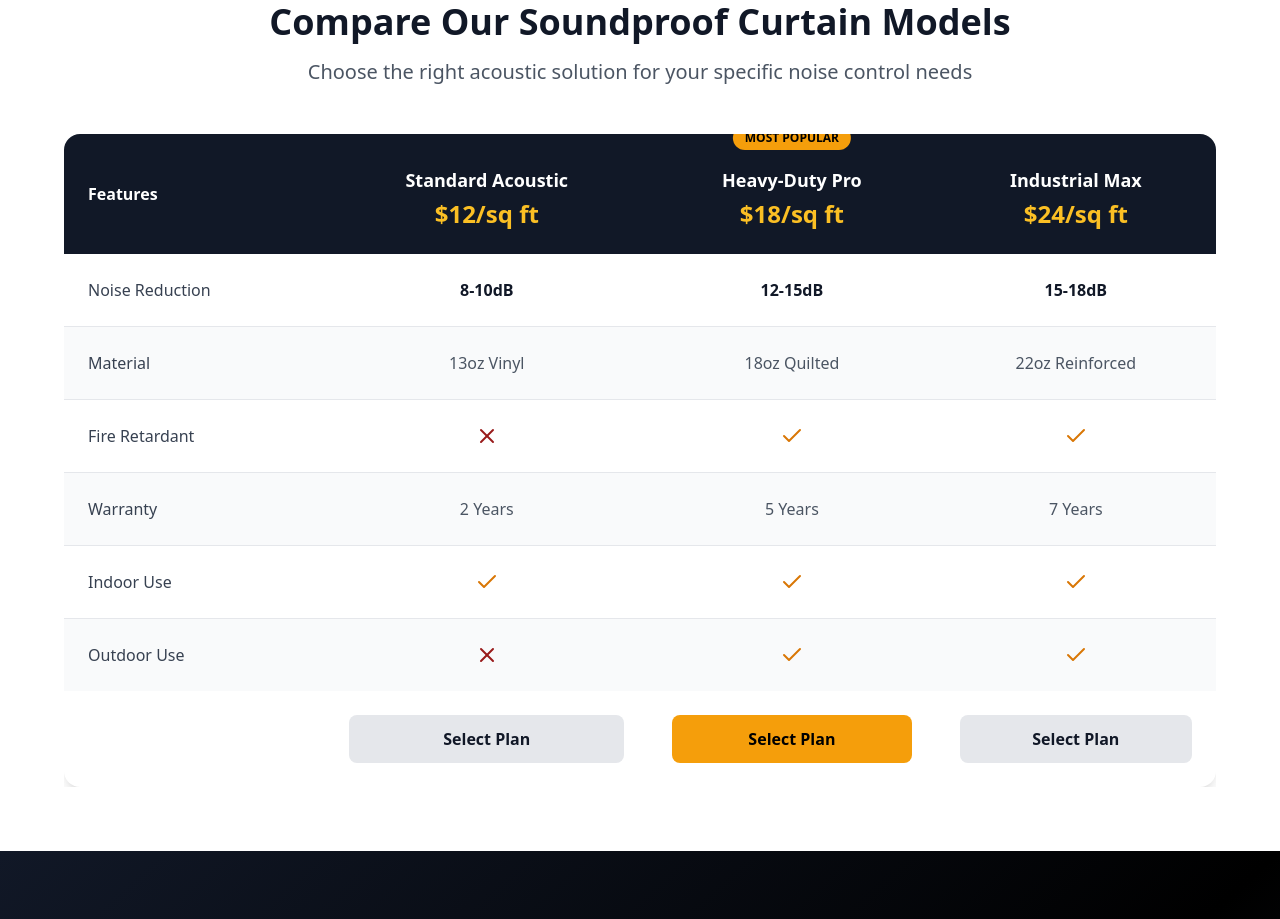
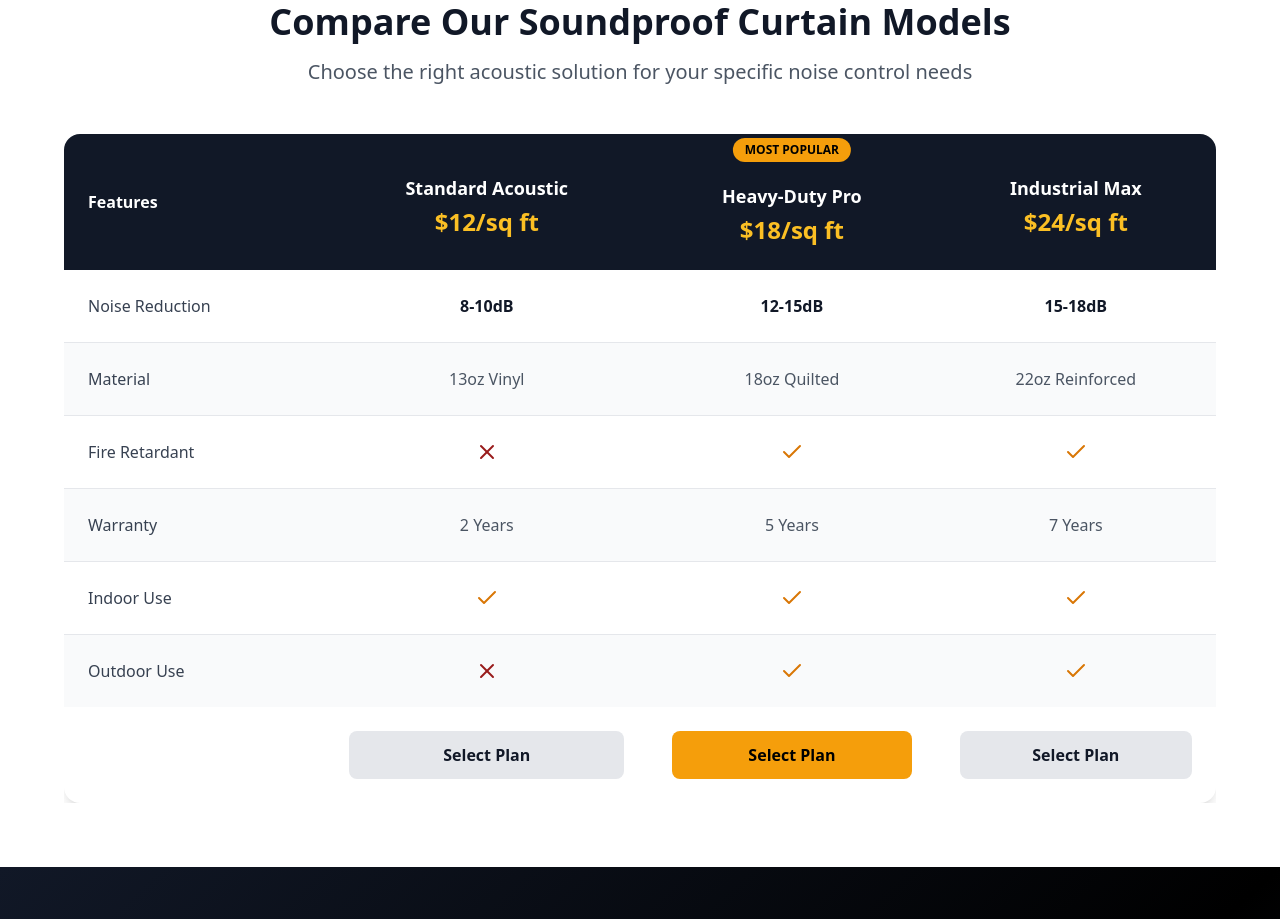
Before and after one commit to CreativeAniwithAni/curtain-craft-canvas, a React (Vite) app: page / in a window 1280 px wide. Shown: the part 1640-2559 px from the top of the page. Built offline with nearby package versions, Linux system fonts and the light colour scheme.

Commit message:
Fix: Improve visibility of "MOST POPULAR" badge
Adjusted positioning and padding to ensure the "MOST POPULAR" badge is fully visible in the comparison table.

```diff
--- a/src/components/ComparisonTable.tsx
+++ b/src/components/ComparisonTable.tsx
@@ -55,9 +55,9 @@ const ComparisonTable = () => {
               <tr>
                 <th className="text-left p-6 font-semibold">Features</th>
                 {products.map((product, index) => (
-                  <th key={index} className="text-center p-6 pt-8 relative">
+                  <th key={index} className={`text-center p-6 relative ${product.popular ? 'pt-12' : 'pt-8'}`}>
                     {product.popular && (
-                      <div className="absolute -top-2 left-1/2 transform -translate-x-1/2 bg-yellow-500 text-black px-3 py-1 rounded-full text-xs font-bold">
+                      <div className="absolute top-1 left-1/2 transform -translate-x-1/2 bg-yellow-500 text-black px-3 py-1 rounded-full text-xs font-bold whitespace-nowrap">
                         MOST POPULAR
                       </div>
                     )}
```
